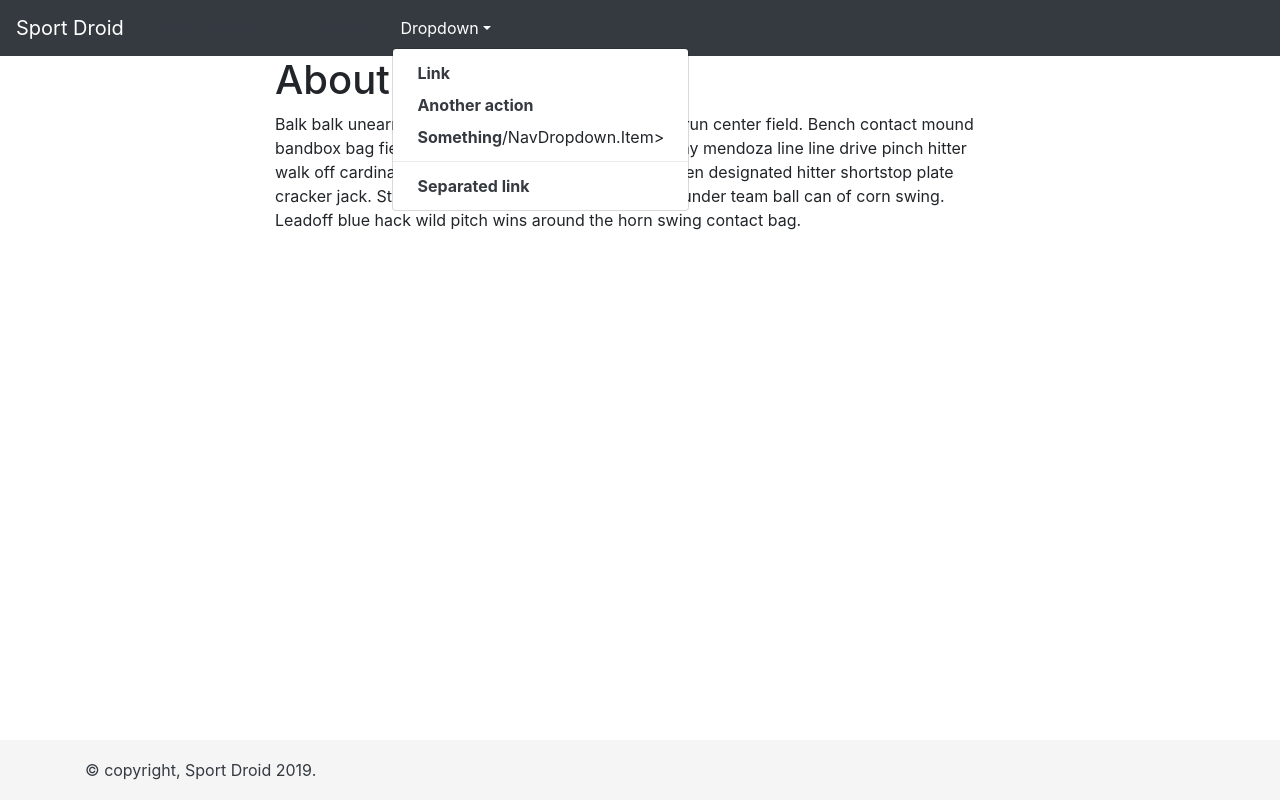
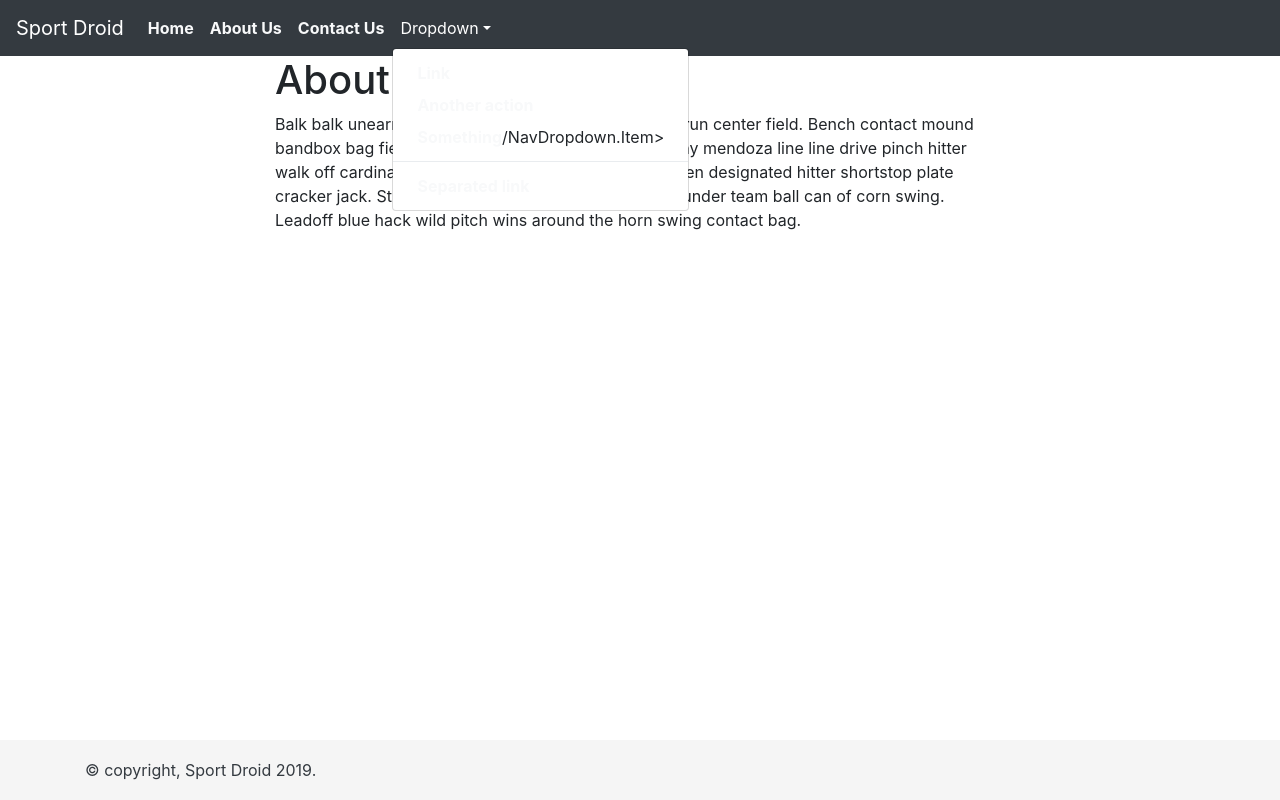
Before and after one commit to zvonimir-dragun/gatsby-netlify, a Gatsby site: page /about in a window 1280 px wide. Both pictures are taken after a click on the button "Dropdown". Built offline with nearby package versions, Linux system fonts and the light colour scheme; Gatsby itself is replaced by a stand-in of ours.

Commit message:
text light

```diff
--- a/src/components/Header.js
+++ b/src/components/Header.js
@@ -11,27 +11,27 @@ export default props => (
     <Navbar.Collapse id="basic-navbar-nav">
       <Nav className="mr-auto">
         <Nav.Link as={Link} to="/">
-          <b className="text-dark">Home</b>
+          <b className="text-light">Home</b>
         </Nav.Link>
         <Nav.Link as={Link} to="/about">
-          <b className="text-dark">About Us</b>
+          <b className="text-light">About Us</b>
         </Nav.Link>
         <Nav.Link as={Link} to="/contact">
-          <b className="text-dark">Contact Us</b>
+          <b className="text-light">Contact Us</b>
         </Nav.Link>
         <NavDropdown title="Dropdown" id="basic-nav-dropdown">
           <NavDropdown.Item href="#action/3.1">
-            <b className="text-dark">Link</b>
+            <b className="text-light">Link</b>
           </NavDropdown.Item>
           <NavDropdown.Item href="#action/3.2">
-            <b className="text-dark">Another action</b>
+            <b className="text-light">Another action</b>
           </NavDropdown.Item>
           <NavDropdown.Item href="#action/3.3">
-            <b className="text-dark">Something</b>/NavDropdown.Item>
+            <b className="text-light">Something</b>/NavDropdown.Item>
           </NavDropdown.Item>
           <NavDropdown.Divider />
           <NavDropdown.Item href="#action/3.4">
-            <b className="text-dark">Separated link</b>
+            <b className="text-light">Separated link</b>
           </NavDropdown.Item>
         </NavDropdown>
       </Nav>
```
